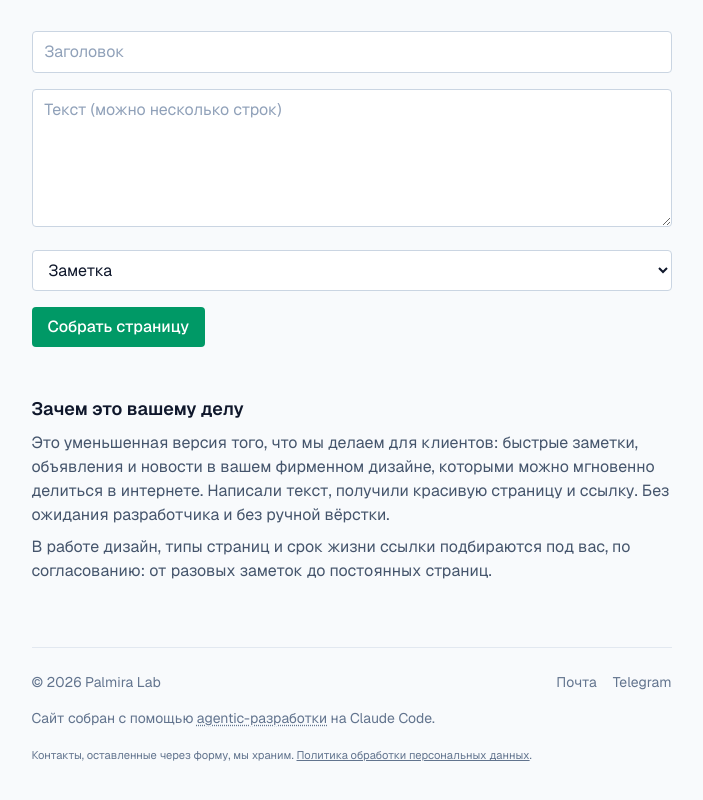
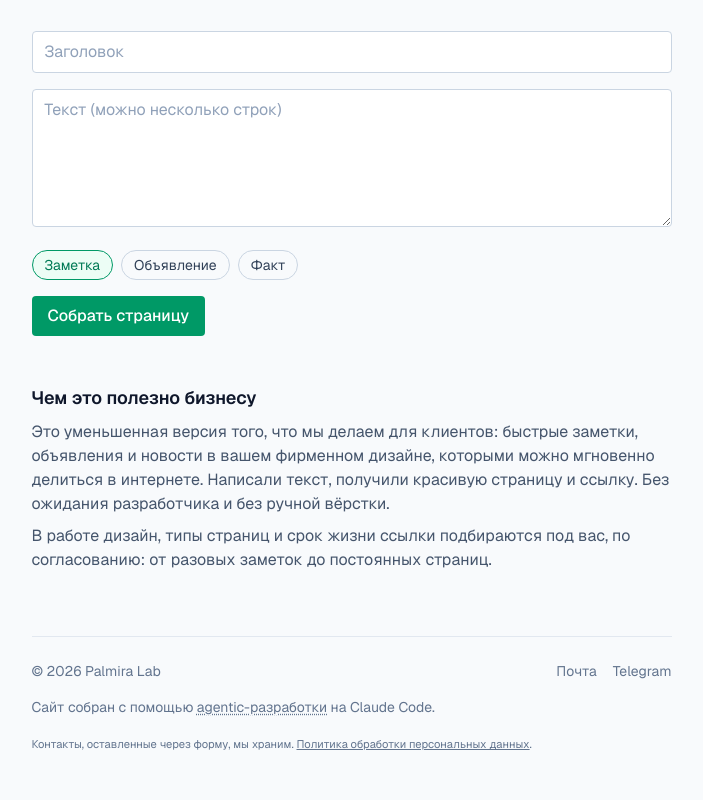
Before and after one commit to palmiralab/palmira-lab, a Next.js app in the folder apps/web/: page /demo/quick-notes in a window 1280 px wide. Shown: the part 739-1539 px from the top of the page, without its empty margins (281-984 px from the left). Built offline with nearby package versions, Linux system fonts and the light colour scheme.

Commit message:
feat: выбор оформления заметки чипсами, заголовок блока «Чем это полезно бизнесу»

```diff
--- a/apps/web/src/app/demo/(site)/[slug]/page.tsx
+++ b/apps/web/src/app/demo/(site)/[slug]/page.tsx
@@ -58,7 +58,7 @@ export default async function DemoPage(props: PageProps<'/demo/[slug]'>) {
 
       <section className="flex flex-col gap-2">
         <h2 className="text-lg font-semibold text-slate-900 dark:text-slate-100">
-          Зачем это вашему делу
+          Чем это полезно бизнесу
         </h2>
         <p className="text-slate-600 dark:text-slate-400">
           Это уменьшенная версия того, что мы делаем для клиентов: быстрые заметки, объявления и
--- a/apps/web/src/components/QuickNotesForm.tsx
+++ b/apps/web/src/components/QuickNotesForm.tsx
@@ -4,6 +4,12 @@ import { useState } from 'react';
 import type { SandboxTemplate } from '@/lib/sandbox-store';
 
 type CreateResult = { url: string; expiresAt: number };
+
+const TEMPLATE_OPTIONS: { value: SandboxTemplate; label: string }[] = [
+  { value: 'note', label: 'Заметка' },
+  { value: 'announcement', label: 'Объявление' },
+  { value: 'fact', label: 'Факт' },
+];
 
 export function QuickNotesForm() {
   const [title, setTitle] = useState('');
@@ -59,15 +65,24 @@ export function QuickNotesForm() {
           rows={5}
           className="w-full rounded border border-slate-300 bg-white px-3 py-2 text-slate-900 placeholder:text-slate-400 focus:border-emerald-600 focus:outline-none dark:border-slate-700 dark:bg-slate-900 dark:text-slate-100 dark:placeholder:text-slate-500 dark:focus:border-emerald-400"
         />
-        <select
-          value={template}
-          onChange={(e) => setTemplate(e.target.value as SandboxTemplate)}
-          className="w-full rounded border border-slate-300 bg-white px-3 py-2 text-slate-900 focus:border-emerald-600 focus:outline-none dark:border-slate-700 dark:bg-slate-900 dark:text-slate-100 dark:focus:border-emerald-400"
-        >
-          <option value="note">Заметка</option>
-          <option value="announcement">Объявление</option>
-          <option value="fact">Факт</option>
-        </select>
+        <div role="radiogroup" aria-label="Оформление" className="flex flex-wrap gap-2">
+          {TEMPLATE_OPTIONS.map((option) => (
+            <button
+              key={option.value}
+              type="button"
+              role="radio"
+              aria-checked={template === option.value}
+              onClick={() => setTemplate(option.value)}
+              className={`cursor-pointer rounded-full border px-3 py-1 text-sm ${
+                template === option.value
+                  ? 'border-emerald-600 bg-emerald-50 text-emerald-700 dark:border-emerald-400 dark:bg-emerald-950 dark:text-emerald-300'
+                  : 'border-slate-300 text-slate-700 hover:border-emerald-600 dark:border-slate-700 dark:text-slate-300 dark:hover:border-emerald-400'
+              }`}
+            >
+              {option.label}
+            </button>
+          ))}
+        </div>
         <button
           onClick={handleSubmit}
           disabled={loading}
```
